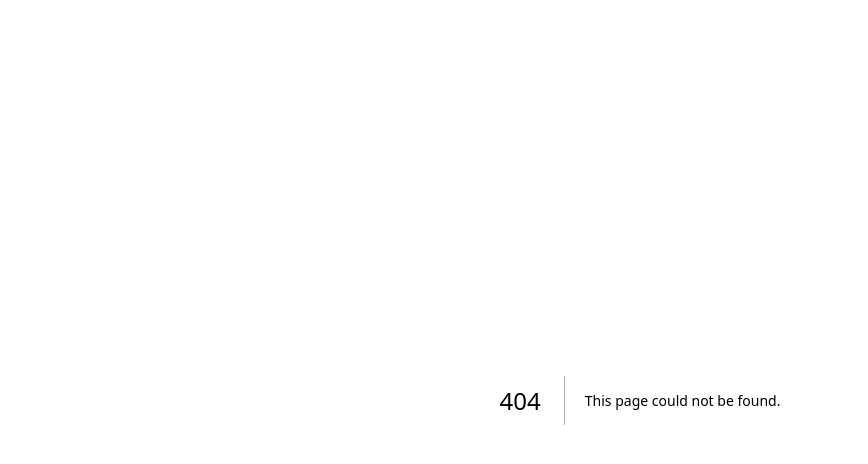
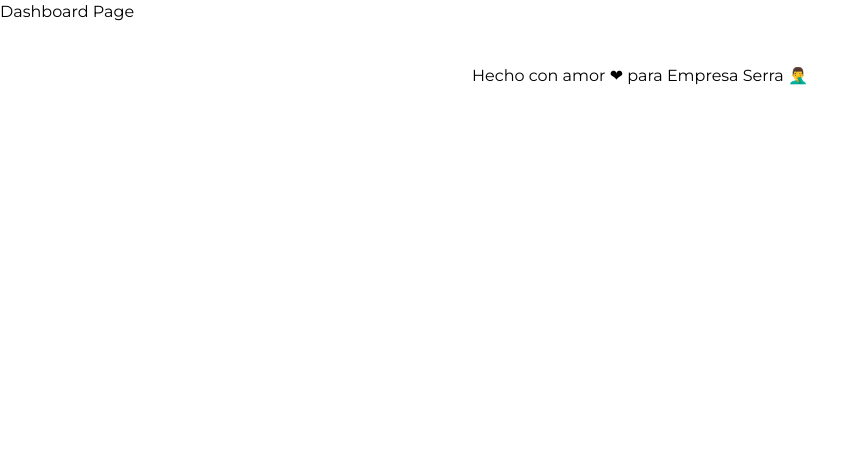
Before and after one commit to alejandroisa71/kilometraje-nextjs-14, a Next.js app: page /dashboard in a window 1280 px wide. Before the commit this address had no page. Shown: the top 464 px of the page, without its empty margins (0-868 px from the left). Built offline with nearby package versions, Linux system fonts and the light colour scheme; a web font is replaced by a local one.

Commit message:
Add dashboard page and add footer in RootLayout

```diff
--- /dev/null
+++ b/app/dashboard/page.tsx
@@ -0,0 +1,6 @@
+const DashboardPage = () => {
+  return (
+    <div>Dashboard Page</div>
+  )
+}
+export default DashboardPage
--- a/app/layout.tsx
+++ b/app/layout.tsx
@@ -8,7 +8,12 @@ export default function RootLayout({
 }) {
   return (
     <html lang="en">
-      <body className={`${monserrat.className} antialiased`}>{children}</body>
+      <body className={`${monserrat.className} antialiased`}>
+        {children}
+        <footer className=' py-10 flex justify-center items-center'>
+          Hecho con amor ❤ para Empresa Serra 🤦‍♂️
+        </footer>
+      </body>
     </html>
   );
 }
```
